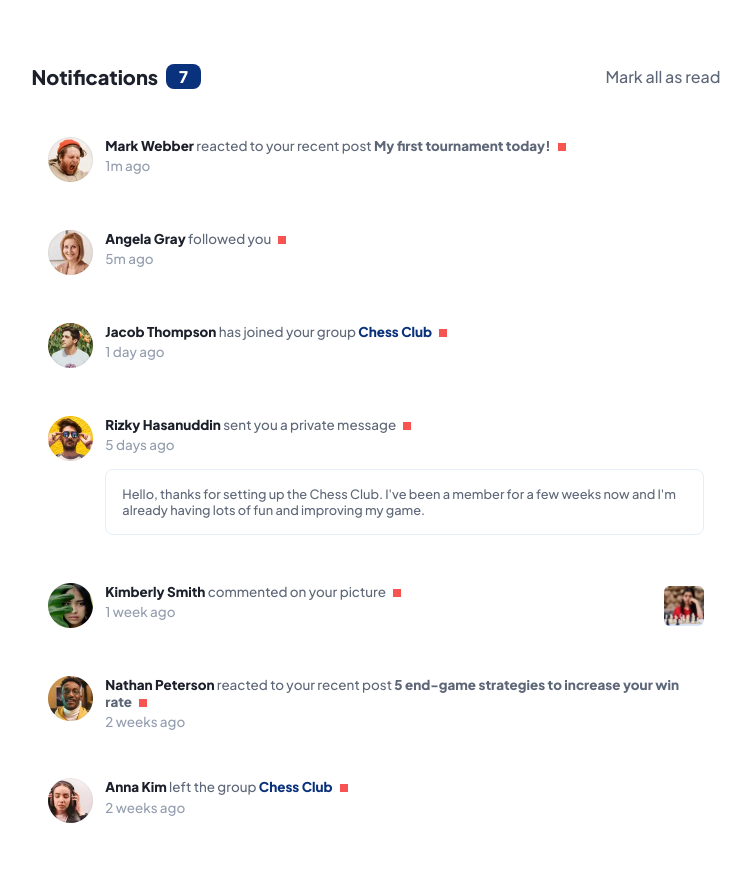
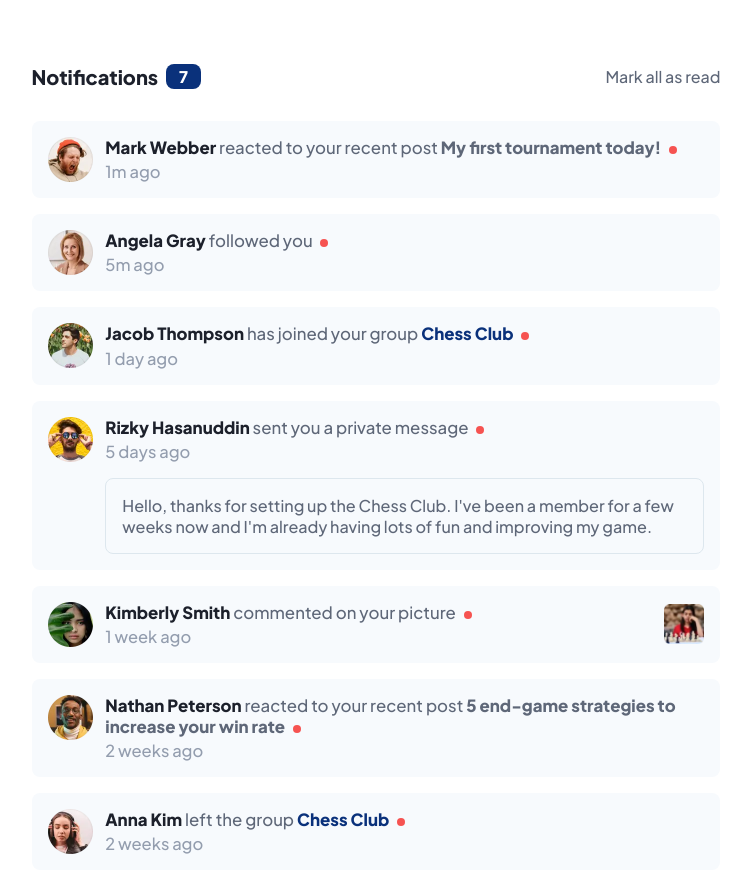
Before and after one commit to mauriciompf/Notifications_page_main, a plain HTML site: page src/index.html in a window 1280 px wide. Shown: the whole page, without its empty margins (264-1015 px from the left). Before the commit the page ends 871 px from the top, so only its background shows below. Drawn offline with nearby package versions, Linux system fonts and the light colour scheme; files that its build step writes are made by us from their sources.

Commit message:
Update typography

```diff
--- a/src/assets/scss/_typography.scss
+++ b/src/assets/scss/_typography.scss
@@ -1,6 +1,8 @@
 @use "./colors" as *;
+@use "./midias-queries" as *;
 
 $fs-text: 0.84em;
+$fs-text-md: 1.05em;
 
 @mixin blue-color {
   &:hover,
@@ -10,6 +12,9 @@ $fs-text: 0.84em;
 }
 
 .notification {
+  background-color: $white;
+  border-radius: 0.5rem;
+
   &__title {
     font-size: 1.25em;
     color: $very-dark-blue;
@@ -31,21 +36,22 @@ $fs-text: 0.84em;
 }
 
 .message {
-  //   &__item {
-  //     background-color: $light-grayish-blue-1;
-  //   }
+  &__item.active {
+    background-color: $very-light-grayish-blue;
+    border-radius: 0.5rem;
+  }
 
   &__text {
     color: $dark-grayish-blue;
     font-size: $fs-text;
 
-    & > span {
-      background-color: $primary-red;
+    @include desktop {
+      font-size: $fs-text-md;
     }
 
-    & > span.show {
-      background-color: primary-red;
-      //   background-color: $white;
+    & > .span {
+      background-color: $primary-red;
+      border-radius: 50%;
     }
   }
 
@@ -84,15 +90,23 @@ $fs-text: 0.84em;
 
   &__timestamp {
     color: $grayish-blue;
-    font-size: $fs-text;
+    font-size: calc($fs-text - 0.02em);
+
+    @include desktop {
+      font-size: calc($fs-text-md - 0.02em);
+    }
   }
 
   &__private-message {
-    border: 1px solid $light-grayish-blue-1;
+    border: 1px solid $light-grayish-blue-2;
     color: $dark-grayish-blue;
-    font-size: 0.8em;
+    font-size: calc($fs-text - 0.04em);
     transition: 300ms all ease;
     text-align: left;
+
+    @include desktop {
+      font-size: calc($fs-text-md - 0.04em);
+    }
 
     &:hover,
     &:focus {
```
